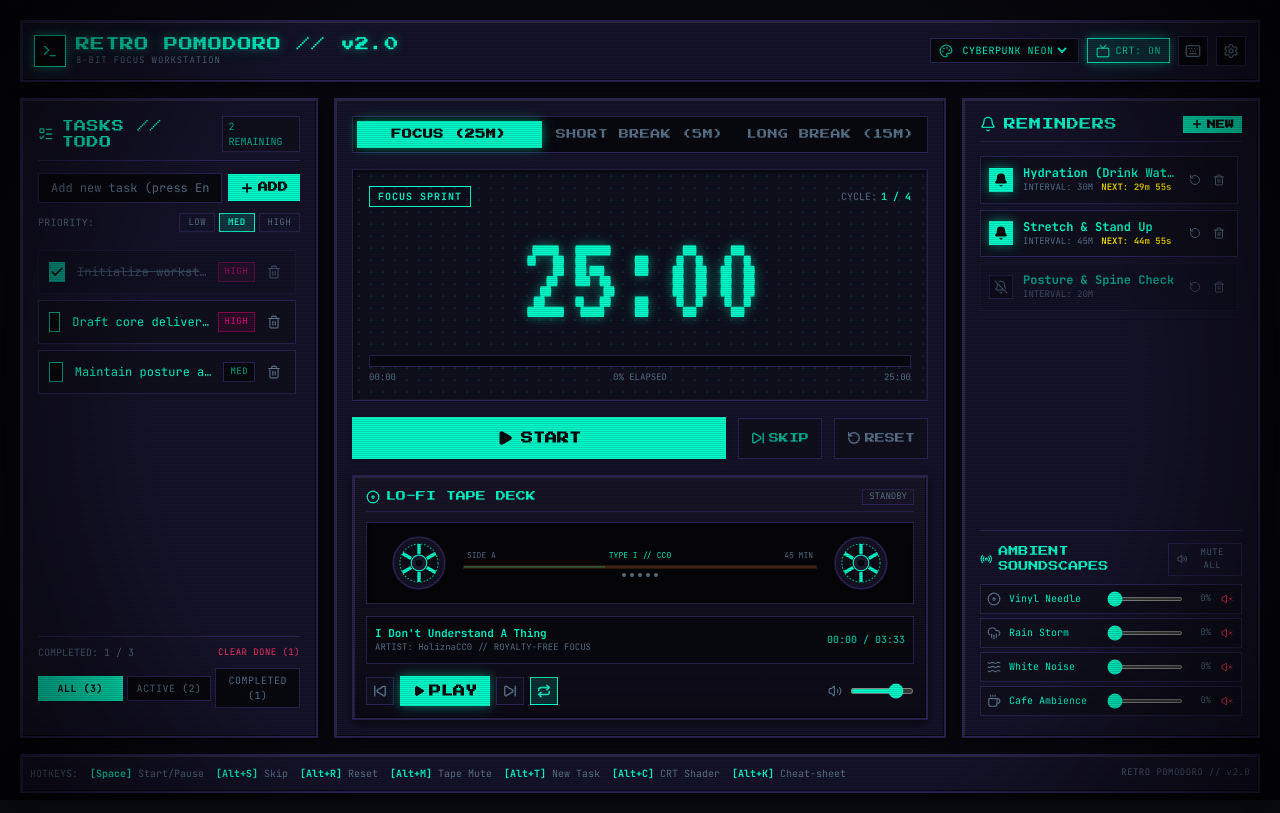
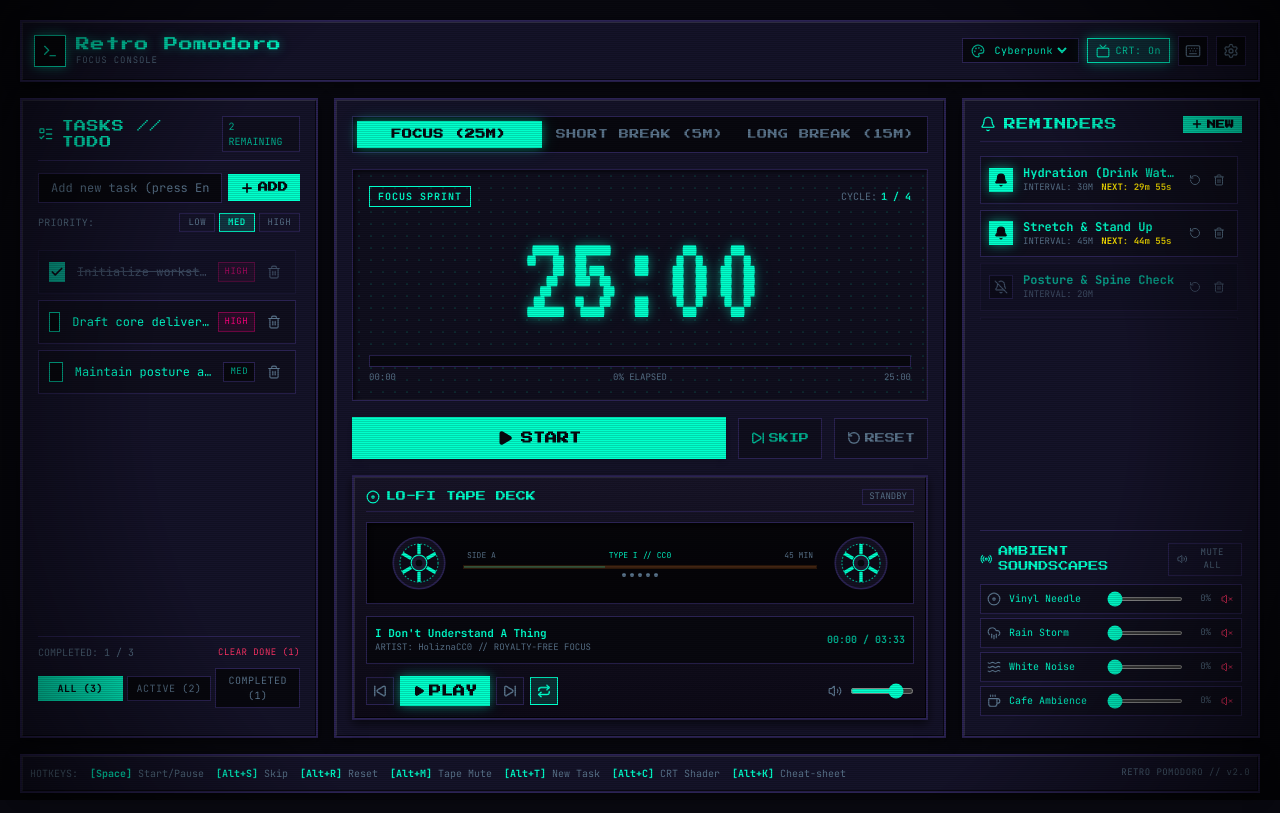
Before and after one commit to thatsyed/retro-pomodoro, a React (Vite) app: page / in a window 1280 px wide. Built offline with nearby package versions, Linux system fonts and the light colour scheme.

Commit message:
refactor(copy): update header, theme selector, and CRT toggle to clean title case

```diff
--- a/src/components/header/CrtToggle.jsx
+++ b/src/components/header/CrtToggle.jsx
@@ -12,15 +12,15 @@ export function CrtToggle({ enabled, onToggle }) {
     <button
       type="button"
       onClick={handleClick}
-      className={`flex items-center space-x-1.5 px-2 py-1 border text-[10px] font-mono uppercase tracking-wider transition-all cursor-pointer ${
+      className={`flex items-center space-x-1.5 px-2 py-1 border text-[10px] font-mono tracking-wider transition-all cursor-pointer ${
         enabled
           ? 'bg-[var(--text-primary)]/15 border-[var(--text-primary)] text-[var(--text-primary)] shadow-[var(--glow-primary)]'
           : 'bg-[var(--bg-app)] border-[var(--border-color)] text-[var(--text-dim)] hover:text-[var(--text-secondary)]'
       }`}
-      title="Toggle CRT Scanline Shaders [Alt + C]"
+      title="Toggle CRT scanlines [Alt + C]"
     >
       <Tv className="w-3.5 h-3.5" />
-      <span>CRT: {enabled ? 'ON' : 'OFF'}</span>
+      <span>CRT: {enabled ? 'On' : 'Off'}</span>
     </button>
   );
 }
--- a/src/components/header/HeaderBar.jsx
+++ b/src/components/header/HeaderBar.jsx
@@ -1,5 +1,5 @@
 import React from 'react';
-import { Terminal, Settings, Keyboard, Sparkles } from 'lucide-react';
+import { Terminal, Settings, Keyboard } from 'lucide-react';
 import { ThemeSelector } from './ThemeSelector';
 import { CrtToggle } from './CrtToggle';
 import { soundSynth } from '../../services/soundSynth';
@@ -31,10 +31,10 @@ export function HeaderBar({
         </div>
         <div>
           <h1 className="font-pixel text-xs sm:text-sm text-[var(--text-primary)] glow-text tracking-wider">
-            RETRO POMODORO // v2.0
+            Retro Pomodoro
           </h1>
           <p className="font-mono text-[9px] text-[var(--text-dim)] uppercase tracking-widest">
-            8-BIT FOCUS WORKSTATION
+            Focus console
           </p>
         </div>
       </div>
@@ -52,7 +52,7 @@ export function HeaderBar({
           type="button"
           onClick={handleOpenShortcuts}
           className="p-1.5 bg-[var(--bg-app)] border border-[var(--border-color)] text-[var(--text-dim)] hover:text-[var(--text-primary)] hover:border-[var(--text-primary)] transition-all cursor-pointer"
-          title="Keyboard Shortcuts Cheat-sheet [Alt + K]"
+          title="Shortcuts [Alt + K]"
         >
           <Keyboard className="w-4 h-4" />
         </button>
@@ -62,7 +62,7 @@ export function HeaderBar({
           type="button"
           onClick={handleOpenSettings}
           className="p-1.5 bg-[var(--bg-app)] border border-[var(--border-color)] text-[var(--text-dim)] hover:text-[var(--text-primary)] hover:border-[var(--text-primary)] transition-all cursor-pointer"
-          title="System Settings"
+          title="Settings"
         >
           <Settings className="w-4 h-4" />
         </button>
--- a/src/components/header/ThemeSelector.jsx
+++ b/src/components/header/ThemeSelector.jsx
@@ -4,11 +4,11 @@ import { soundSynth } from '../../services/soundSynth';
 
 export function ThemeSelector({ currentTheme, onThemeChange }) {
   const themes = [
-    { id: 'cyberpunk', name: 'Cyberpunk Neon', color: '#00ffcc' },
-    { id: 'amber', name: 'Amber Phosphor', color: '#ffb000' },
-    { id: 'matrix', name: 'Matrix Emerald', color: '#33ff66' },
-    { id: 'synthwave', name: 'Synthwave Dark', color: '#e0aaff' },
-    { id: 'classic', name: 'Vintage Warm', color: '#e6c280' },
+    { id: 'cyberpunk', name: 'Cyberpunk' },
+    { id: 'amber', name: 'Amber' },
+    { id: 'matrix', name: 'Matrix' },
+    { id: 'synthwave', name: 'Synthwave' },
+    { id: 'classic', name: 'Classic' },
   ];
 
   const handleSelect = (e) => {
@@ -22,7 +22,7 @@ export function ThemeSelector({ currentTheme, onThemeChange }) {
       <select
         value={currentTheme}
         onChange={handleSelect}
-        className="bg-transparent text-[10px] font-mono text-[var(--text-primary)] focus:outline-none cursor-pointer uppercase tracking-wider"
+        className="bg-transparent text-[10px] font-mono text-[var(--text-primary)] focus:outline-none cursor-pointer tracking-wider"
       >
         {themes.map((t) => (
           <option key={t.id} value={t.id} className="bg-[var(--bg-deck)] text-[var(--text-primary)]">
```
